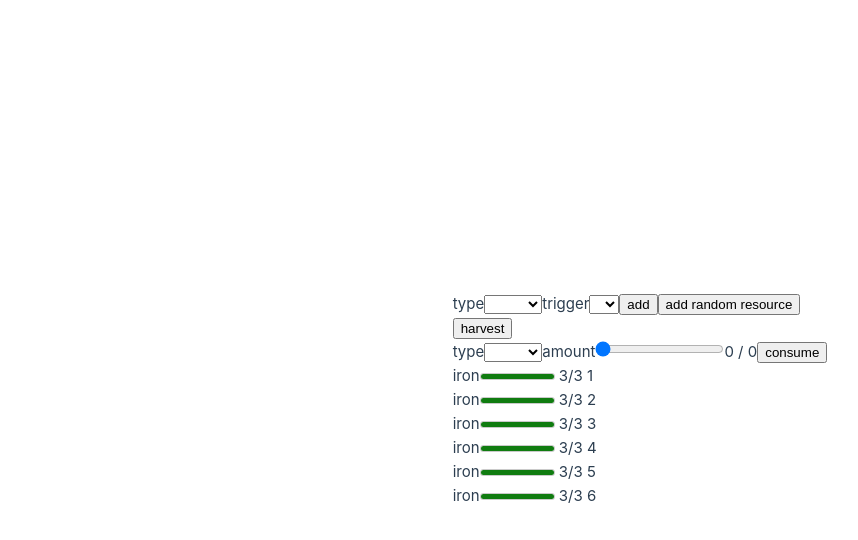
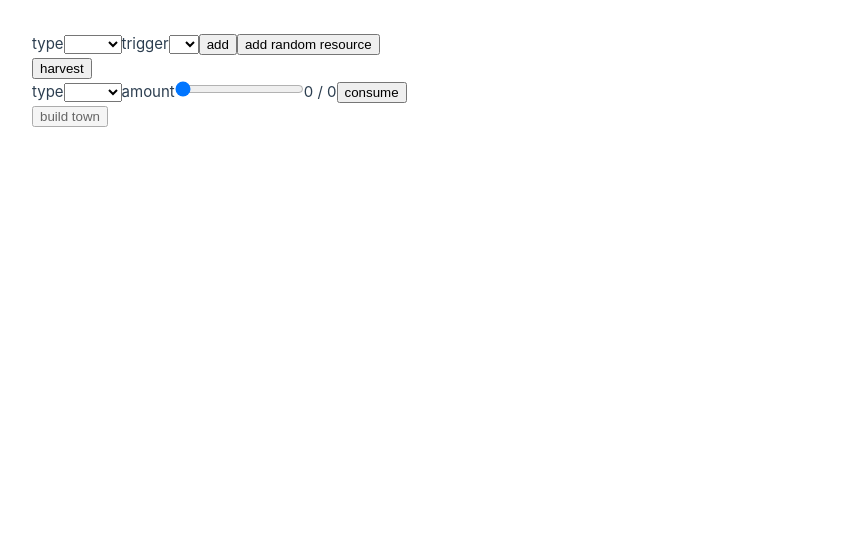
Before and after one commit to Ragnar-Oock/colon, a Vue app: page / in a window 1280 px wide. Shown: the top 540 px of the page, without its empty margins (0-858 px from the left). Built offline with nearby package versions, Linux system fonts and the light colour scheme.

Commit message:
feat: add building

```diff
--- a/src/App.vue
+++ b/src/App.vue
@@ -1,11 +1,24 @@
-<script setup>
+<script setup lang="ts">
+import BuildingTile from "./components/building-tile.vue";
 import ResourceTile from "./components/resource-tile.vue";
 import AddResourceForm from "./components/add-resource-form.vue";
 import {useResourceStore} from "./resource.store.js";
 import HarvestResources from "./components/harvest-resources.vue";
 import ConsumeResource from "./components/consume-resource.vue";
+import AddBuilding from "./components/add-building.vue";
+import { BuildingType, useBuildingStore } from "./building.store.js";
 
 const resourceStore = useResourceStore();
+const buildingStore = useBuildingStore();
+
+const town = {
+	cost: {
+		brick: 3,
+		wood: 2
+	},
+	name: 'town',
+	icon: '🏘️'
+} satisfies BuildingType;
 
 </script>
 
@@ -14,39 +27,32 @@ const resourceStore = useResourceStore();
 	<harvest-resources/>
 	<consume-resource/>
   <main>
-		<resource-tile
-				v-for="resource in resourceStore.resources"
-				:key="resource.id"
-				:resource
-		></resource-tile>
+		<add-building :building-type="town"></add-building>
+
+		<div class="resources grid">
+			<resource-tile
+					v-for="resource in resourceStore.resources"
+					:key="resource.id"
+					:resource
+			></resource-tile>
+		</div>
+
+		<div class="buildings grid">
+			<building-tile
+					v-for="building in buildingStore.buildings"
+					:key="building.id"
+					:building
+			></building-tile>
+		</div>
   </main>
 </template>
 
 <style scoped>
-header {
-  line-height: 1.5;
+.grid {
+	display: grid;
+	grid-template-columns: repeat(auto-fit, minmax(15ch, 30ch));
 }
-
-.logo {
-  display: block;
-  margin: 0 auto 2rem;
-}
-
-@media (min-width: 1024px) {
-  header {
-    display: flex;
-    place-items: center;
-    padding-right: calc(var(--section-gap) / 2);
-  }
-
-  .logo {
-    margin: 0 2rem 0 0;
-  }
-
-  header .wrapper {
-    display: flex;
-    place-items: flex-start;
-    flex-wrap: wrap;
-  }
+main {
+	width: 100%;
 }
 </style>
--- a/src/assets/main.css
+++ b/src/assets/main.css
@@ -20,10 +20,3 @@ a,
     background-color: hsla(160, 100%, 37%, 0.2);
   }
 }
-
-@media (min-width: 1024px) {
-  body {
-    display: flex;
-    place-items: center;
-  }
-}
--- /dev/null
+++ b/src/building.store.ts
@@ -0,0 +1,50 @@
+import { defineStore } from "pinia";
+import { reactive } from "vue";
+import { ResourceType, useResourceStore } from "./resource.store";
+
+
+export type BuildingName = string;
+
+export interface BuildingType {
+	name: BuildingName;
+	cost: Record<ResourceType, number>;
+	icon: string;
+}
+export interface BuildingSlot {
+	content: Building | undefined;
+}
+
+export interface Building {
+	type: BuildingType;
+	slots: BuildingSlot[];
+	id: number;
+}
+
+let ids=0;
+
+export const useBuildingStore = defineStore('building', () => {
+	const buildings = reactive<Building[]>([]);
+
+	const resourceStore = useResourceStore();
+
+	function build(type: BuildingType): boolean {
+		if (!resourceStore.canConsume(type.cost)) {
+			return false;
+		}
+
+		resourceStore.consume(type.cost);
+
+		buildings.push({
+			type: type,
+			slots: [],
+			id: ids++,
+		})
+
+		return true;
+	}
+
+	return {
+		build,
+		buildings
+	}
+})
--- /dev/null
+++ b/src/components/add-building.vue
@@ -0,0 +1,38 @@
+<script setup lang="ts">
+import { computed } from "vue";
+import { BuildingType, useBuildingStore } from "../building.store";
+import { useResourceStore } from "../resource.store";
+
+const buildingStore = useBuildingStore();
+const resourceStore = useResourceStore();
+
+const {buildingType} = defineProps<{
+	buildingType: BuildingType
+}>()
+
+const canBuild = computed(() => resourceStore.canConsume(buildingType.cost));
+
+function build() {
+	if (!canBuild.value) {
+		return;
+	}
+
+	buildingStore.build(buildingType);
+}
+
+</script>
+
+<template>
+<button
+		type="button"
+		:aria-disabled="!canBuild"
+		@click="build"
+>build {{buildingType.name}}</button>
+</template>
+
+<style scoped>
+
+[aria-disabled=true] {
+	opacity: .6;
+}
+</style>
--- /dev/null
+++ b/src/components/building-tile.vue
@@ -0,0 +1,18 @@
+<script setup lang="ts">
+
+import { Building } from "../building.store";
+
+const {building} = defineProps<{
+	building: Building
+}>()
+</script>
+
+<template>
+<div class="building tile">
+	{{building.type.icon}} {{building.type.name}}
+</div>
+</template>
+
+<style scoped>
+
+</style>
--- a/src/components/resource-tile.vue
+++ b/src/components/resource-tile.vue
@@ -12,7 +12,9 @@ const typeIcons = {
 	brick: '🧱',
 	gold: '🪙',
 	iron: '🔩',
-	wheat: '🌾'
+	wheat: '🌾',
+	wood: '🌳',
+	wool: '🐑'
 } satisfies Record<ResourceType, string>
 
 const icon = computed(() => typeIcons[resource.type])
@@ -20,7 +22,7 @@ const icon = computed(() => typeIcons[resource.type])
 
 <template>
 <div class="tile resource">
-	<label :for="id">{{ resource.type }}</label>
+	<label :for="id">{{icon}} {{ resource.type }}</label>
 	<meter :id min="0" max="3" :value="resource.amount">{{resource.amount}}/{{RESOURCE_MAX}}</meter> <span>{{resource.amount}}/{{RESOURCE_MAX}}</span> <span class="trigger" title="triggered by">{{resource.trigger}}</span>
 </div>
 </template>
--- a/src/resource.store.ts
+++ b/src/resource.store.ts
@@ -1,6 +1,6 @@
-import { toArray } from "@vueuse/core";
 import { defineStore } from "pinia";
-import { computed, reactive, toValue } from "vue";
+import { computed, reactive } from "vue";
+import { BuildingType } from "./building.store";
 
 export interface Resource {
 	type: ResourceType;
@@ -16,7 +16,9 @@ export const resourceTypes = [
 	'iron',
 	'wheat',
 	'gold',
-	'brick'
+	'brick',
+	'wood',
+	'wool',
 ] as const;
 
 export const resourceTriggers = [1, 2, 3, 4, 5, 6] as const;
@@ -35,9 +37,15 @@ const testResources = [
 ] as Resource[]
 
 export const useResourceStore = defineStore('resources', () => {
-	const resources = reactive<Resource[]>(testResources);
+	const resources = reactive<Resource[]>([]);
 
-	function consume(type: ResourceType, amount: number): boolean {
+	function consume(cost: Record<ResourceType, number>): void {
+		return Object
+			.entries(cost)
+			.forEach(cost => consumeResource(...cost))
+
+	}
+	function consumeResource(type: ResourceType, amount: number): boolean {
 		if (availability.value[type] < amount) {return false;}
 		if (amount === 0) {return true;}
 
@@ -67,6 +75,12 @@ export const useResourceStore = defineStore('resources', () => {
 		throw new Error(`not enough ${type} resources but we failed to check for it.`)
 	}
 
+	function canConsume(cost: Record<ResourceType, number>): boolean {
+		return Object
+			.entries(cost)
+			.every(([resourceType, amount]) => availability.value[resourceType as ResourceType] >= amount)
+	}
+
 	function harvest(trigger: ResourceTrigger): void {
 		resources
 			.values()
@@ -91,7 +105,7 @@ export const useResourceStore = defineStore('resources', () => {
 						.filter(resource => resource.type === type)
 						.reduce((acc, {amount}) => acc + amount as number, 0)
 				] as const)
-			);
+			) as Record<ResourceType, number>;
 		}
 	)
 
@@ -99,6 +113,7 @@ export const useResourceStore = defineStore('resources', () => {
 		resources,
 		availability,
 		consume,
+		canConsume,
 		harvest,
 		add
 	}
```
